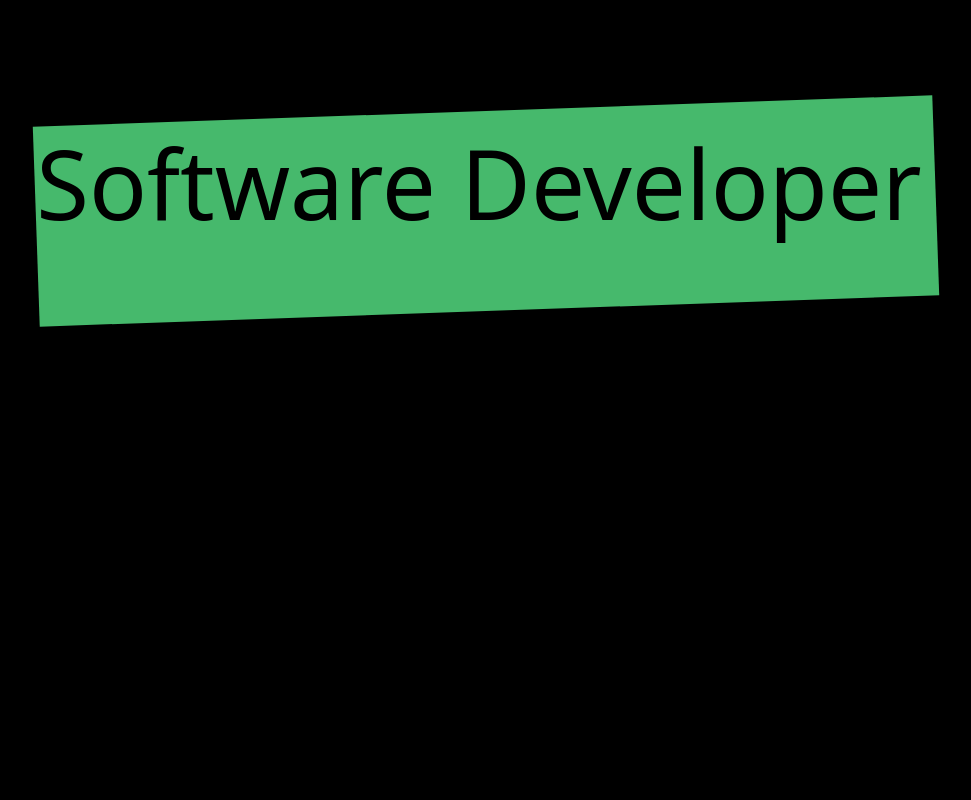
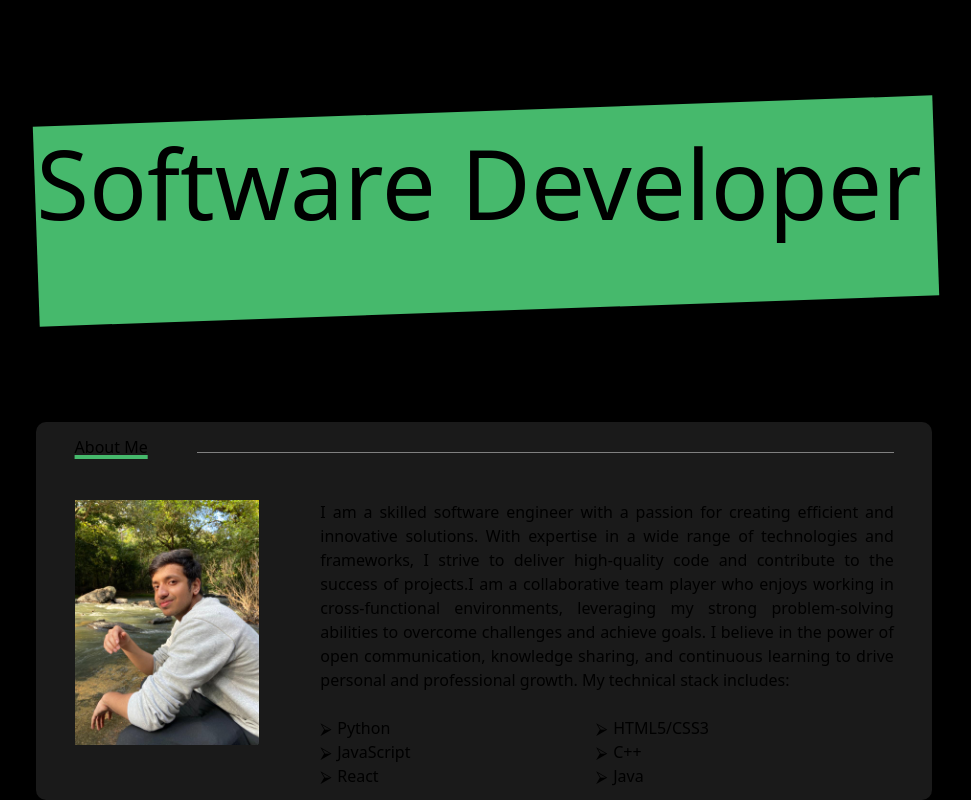
Before and after one commit to siddhant-afk/Portfolio, a React (Vite) app: page / in a window 1280 px wide. Shown: the part 427-1227 px from the top of the page, without its empty margins (143-1114 px from the left). Before the commit the page ends 800 px from the top, so only its background shows below. Built offline with nearby package versions, Linux system fonts and the light colour scheme.

Commit message:
Add About component

```diff
--- a/src/App.css
+++ b/src/App.css
@@ -133,3 +133,66 @@ header {
   z-index: -1;
   transform: rotate(-2deg);
 }
+
+.about{
+  margin: 12% 11% 0 14%;
+  padding: 1% 3% 1% 3%;
+  width: 70%;
+
+  background: rgba(255, 255, 255, 0.1);
+
+  backdrop-filter: blur(4.5px);
+  -webkit-backdrop-filter: blur(4.5px);
+  border-radius: 10px;
+
+
+
+}
+
+.section-heading{
+
+  display: grid;
+  grid-template-columns: auto 85%;
+}
+
+/* .about h1::before{
+  background-color: #46b96c;
+  content: "";
+  position: absolute;
+  width: calc(10% + 4px);
+  height: 1%;
+  z-index: -1;
+
+  transform: rotate(-2deg);
+} */
+
+.about h1{
+  text-decoration: underline 25% #46b96c;
+}
+.about hr{
+  margin-top: 2.5%;
+  height: 1px;
+  background-color: grey;
+  border: none;
+}
+
+.about-content{
+  margin-top: 5%;
+  display : grid;
+  grid-template-columns: 30% 70%;
+  text-align: justify;
+}
+
+.about-content img{
+  width: 75%;
+}
+
+.skills{
+  display: grid;
+  grid-template-columns: auto auto;
+}
+
+.skills ul li::before{
+  margin-right: 2%;
+  content: "\2B9A";
+}
--- a/src/App.jsx
+++ b/src/App.jsx
@@ -1,6 +1,7 @@
 import "./App.css";
 import Navbar from "./components/Navbar";
 import Hero from "./components/Hero";
+import About from "./components/About"
 function App() {
 
   return (
@@ -8,6 +9,7 @@ function App() {
 
       <Navbar></Navbar>
       <Hero></Hero>
+      <About></About>
     </div>
 
 
--- /dev/null
+++ b/src/components/About.jsx
@@ -0,0 +1,43 @@
+import image from "../assets/self-img.jpeg"
+
+function About(){
+
+    return(
+        <section className="about">
+             <div className="section-heading">
+
+             <h1 className="text-2xl font-bold"><span>About Me</span></h1>
+             <hr />
+             </div>
+
+
+
+            <div className="about-content">
+            <img src={image} alt="" />
+            <p>I am a skilled software engineer with a passion for creating efficient and innovative solutions. With expertise in a wide range of technologies and frameworks, I strive to deliver high-quality code and contribute to the success of projects.I am a collaborative team player who enjoys working in cross-functional environments, leveraging my strong problem-solving abilities to overcome challenges and achieve goals. I believe in the power of open communication, knowledge sharing, and continuous learning to drive personal and professional growth.
+            My technical stack includes: <br /> <br />
+
+            <div className="skills">
+             <ul>
+                <li>Python</li>
+                <li>JavaScript</li>
+                <li>React</li>
+
+
+             </ul>
+             <ul>
+             <li>HTML5/CSS3</li>
+                <li>C++</li>
+                <li>Java</li>
+             </ul>
+            </div>
+
+
+            </p>
+            </div>
+
+        </section>
+    )
+}
+
+export default About;
```
Also changed, not shown: src/assets/self-img.jpeg (added).
